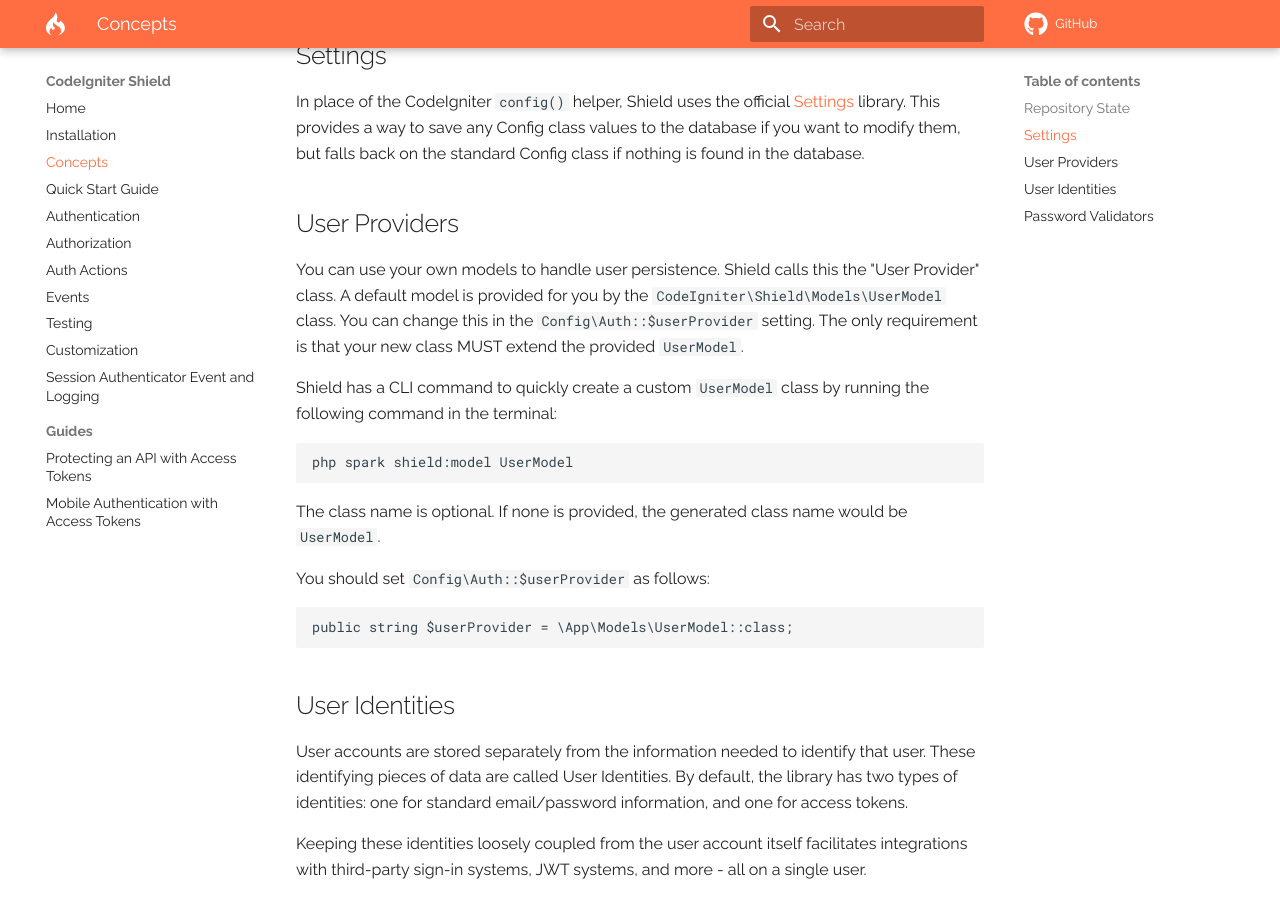
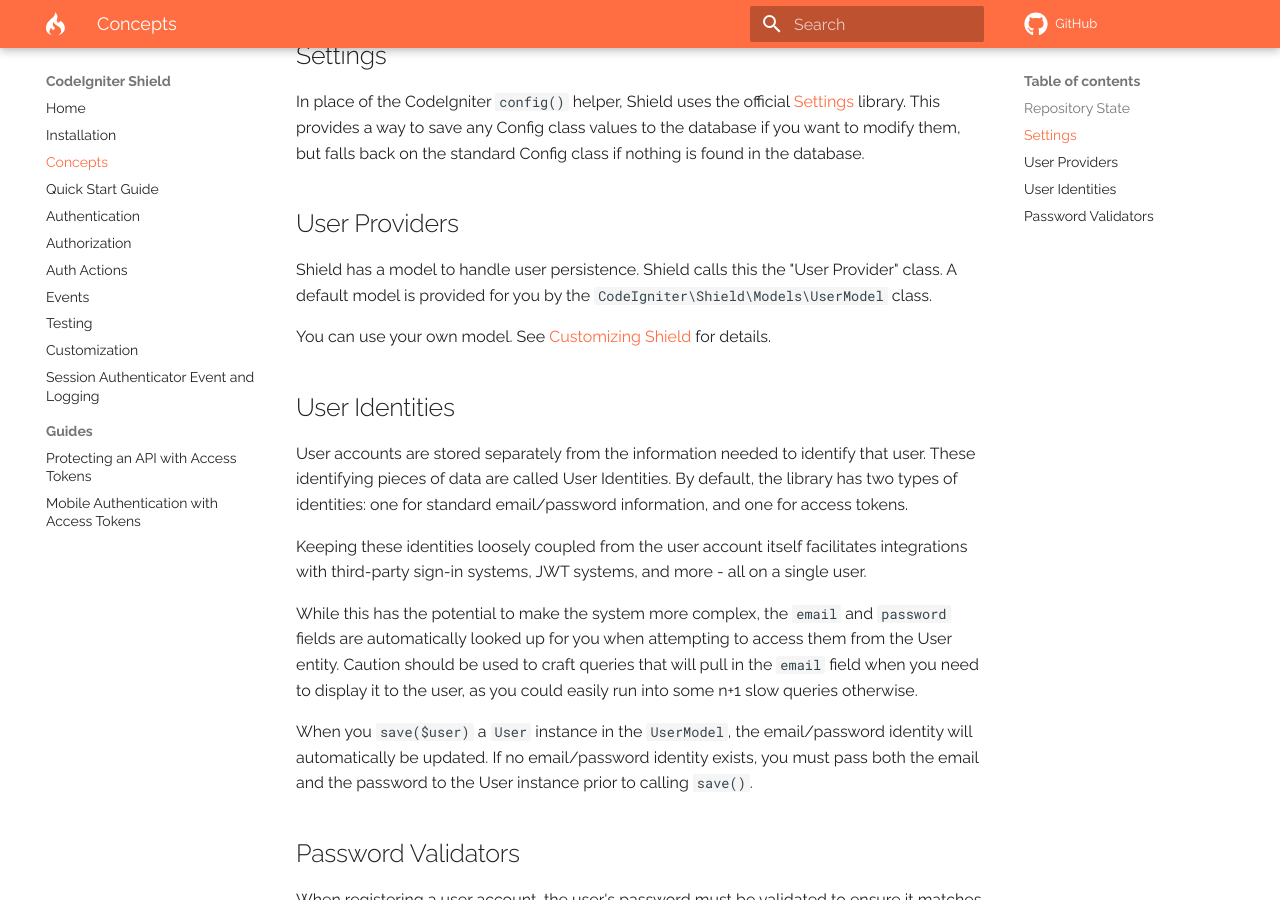
Before and after one commit to codeigniter4/shield, an MkDocs documentation site: the page built from docs/concepts.md, in a window 1280 px wide and 900 px high, scrolled down 677 px. Built offline with MkDocs 1.6.1 and Material for MkDocs 9.7.7, drawn with Linux system fonts in a browser that asks for light colours; comment, search, counter and statistics services are not loaded; a style sheet for code colours, icons or effects is not loaded.

Commit message:
docs: move how to customize User Provider to customization.md

````diff
--- a/docs/concepts.md
+++ b/docs/concepts.md
@@ -25,25 +25,10 @@ on the standard Config class if nothing is found in the database.
 
 ## User Providers
 
-You can use your own models to handle user persistence. Shield calls this the "User Provider" class.
-A default model is provided for you by the `CodeIgniter\Shield\Models\UserModel` class. You can change
-this in the `Config\Auth::$userProvider` setting. The only requirement is that your new class
-MUST extend the provided `UserModel`.
+Shield has a model to handle user persistence. Shield calls this the "User Provider" class.
+A default model is provided for you by the `CodeIgniter\Shield\Models\UserModel` class.
 
-Shield has a CLI command to quickly create a custom `UserModel` class by running the following
-command in the terminal:
-
-```console
-php spark shield:model UserModel
-```
-
-The class name is optional. If none is provided, the generated class name would be `UserModel`.
-
-You should set `Config\Auth::$userProvider` as follows:
-
-```php
-public string $userProvider = \App\Models\UserModel::class;
-```
+You can use your own model. See [Customizing Shield](./customization.md#custom-user-provider) for details.
 
 ## User Identities
 
````
Also changed, not shown: docs/customization.md (+23 -0 lines).
